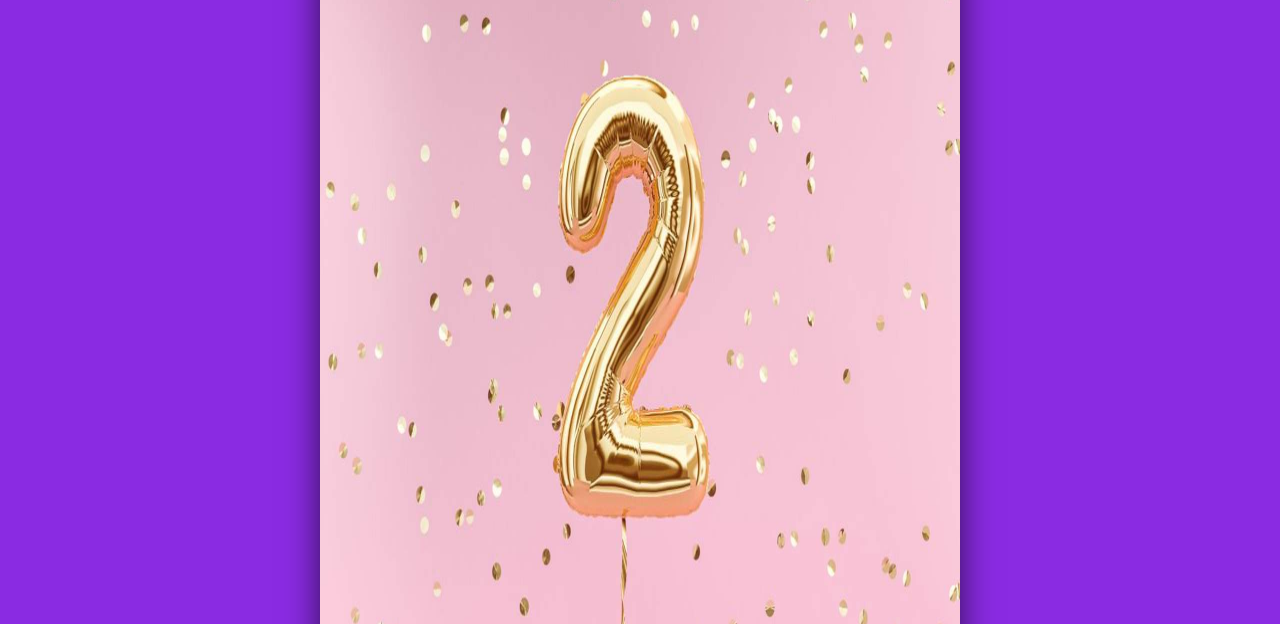
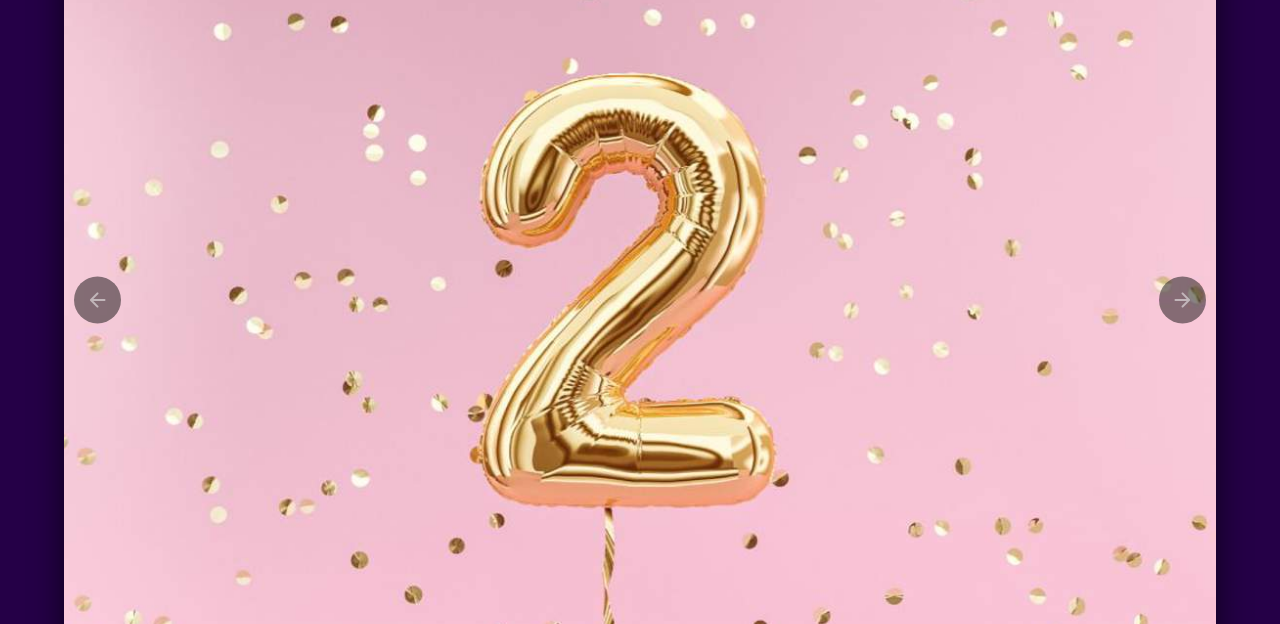
Before and after one commit to CarlosCastrillonM/Negocio, a plain HTML site: page index.html in a window 1280 px wide. Shown: the part 176-800 px from the top of the page. Drawn offline with nearby package versions, Linux system fonts and the light colour scheme.

Commit message:
add buttons

```diff
--- a/index.html
+++ b/index.html
@@ -26,8 +26,8 @@
                 <section class="slider-section"><img src="Num5.jpg" class="card-image" alt="image of the landing page"></section>
                 <section class="slider-section"><img src="Num6.jpg" class="card-image" alt="image of the landing page"></section>
             </div>
-            <div class="btn-left"></div>
-            <div class="btn-right"></div>
+            <div class="btn-left"><span class="material-symbols-rounded">arrow_back</span></div>
+            <div class="btn-right"><span class="material-symbols-rounded">arrow_forward</span></div>
         </div>
     </div>
 
--- a/styles/landingPage.css
+++ b/styles/landingPage.css
@@ -7,7 +7,7 @@
 
 body {
     background-color: #333;
-    overflow-x: hidden;
+    /* overflow-x: hidden; */
 }
 
 .container {
@@ -15,32 +15,91 @@ body {
     display: flex;
     /* align-items: center; */
     justify-content: center;
-    justify-self: center;
-    background-color: blueviolet;
+    background-color: rgb(37, 0, 71);
 }
 
 .wrapper-advertisings {
-    width: 50%;
+    position: relative;
+    width: 90%;
     height: auto;
     background-color: #e96c6c;
     box-shadow: 0 8px 32px 0 rgba(0, 0, 0, 0.66);
+    border-radius: 15px;
+    overflow: hidden;
 }
+
+.card-wrapper {
+    width: 500%;
+    height: 100%;
+    display: flex;
+    /* border: solid thin rgb(255, 0, 234); */
+}
+
+.slider-section {
+    width: calc(100% / 5);
+    height: 100%;
+}
+
+.slider-section img {
+    width: 100%;
+    height: 100%;
+    object-fit: cover; /*Para que las imagenes no pierdan calidad*/
+    border-radius: 15px;
+}
+
+.btn-left,
+.btn-right {
+    display: flex;
+    position: absolute;
+    top: 50%;
+    font-size: 1.5rem;
+    background-color: rgba(0, 0, 0, 0.466);
+    border-radius: 50%;
+    padding: 1%;
+    font-weight: 600;
+    cursor: pointer;
+    color: #ffffff81;
+    transform: translate(0, -50%);
+    transition: 0.5s ease;
+    user-select: none;
+}
+
+.btn-left {
+    left: 10px;
+}
+
+.btn-right {
+    right: 10px;
+}
+
+.btn-left:hover,
+.btn-right:hover {
+    background-color: #070727;
+    color: #fff;
+}
+
+
+
 
 @media (min-width: 769px) {
 
-    .slider-section img {
+    /* .slider-section img {
         width: 100%;
-        height: calc(100vh - 6.5vw);
+        height: 100%;
+    } */
+
+    .container {
+        height: calc(100vh - 7.5vw);
     }
 
 }
 
 @media (max-width: 768px) {
 
-    .slider-section img {
+    /* .slider-section img {
         width: 100%;
-        height: auto;
-    }
+        height: 100%;
+    } */
 
 }
 
```
